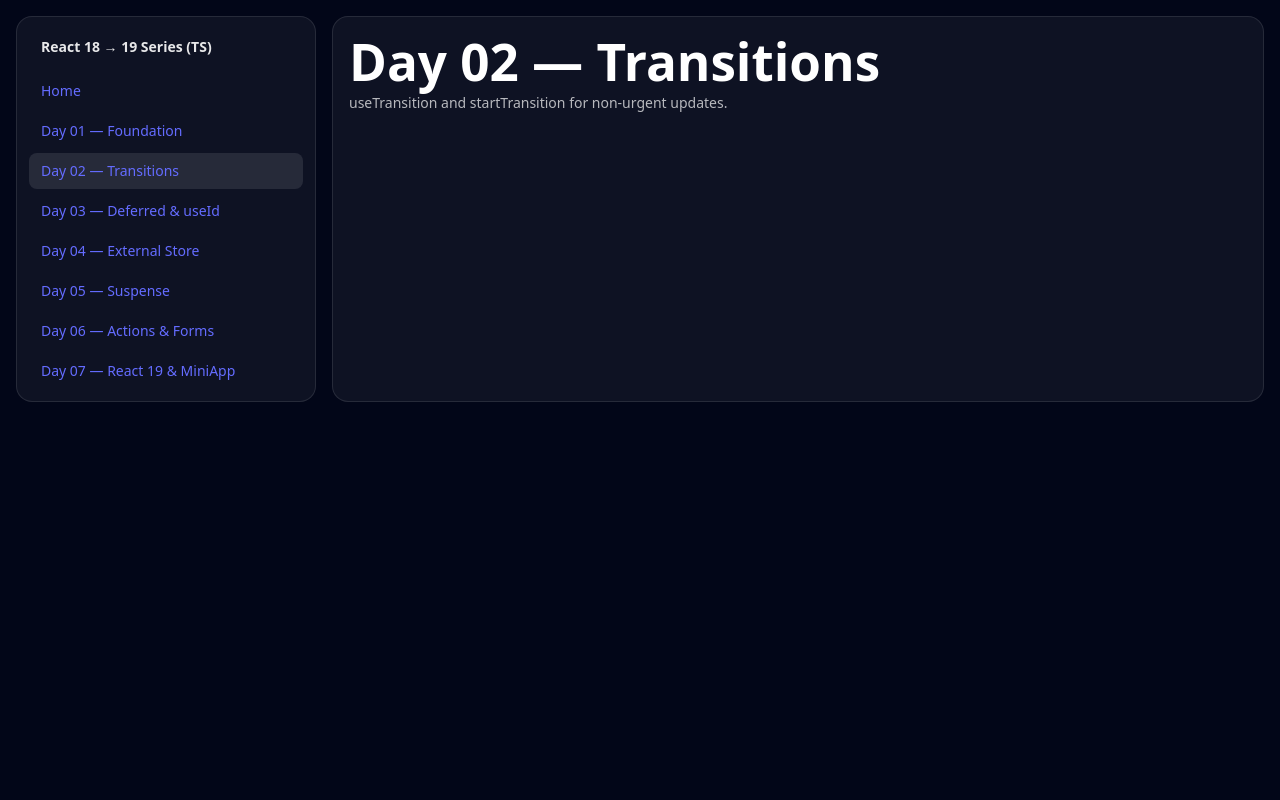
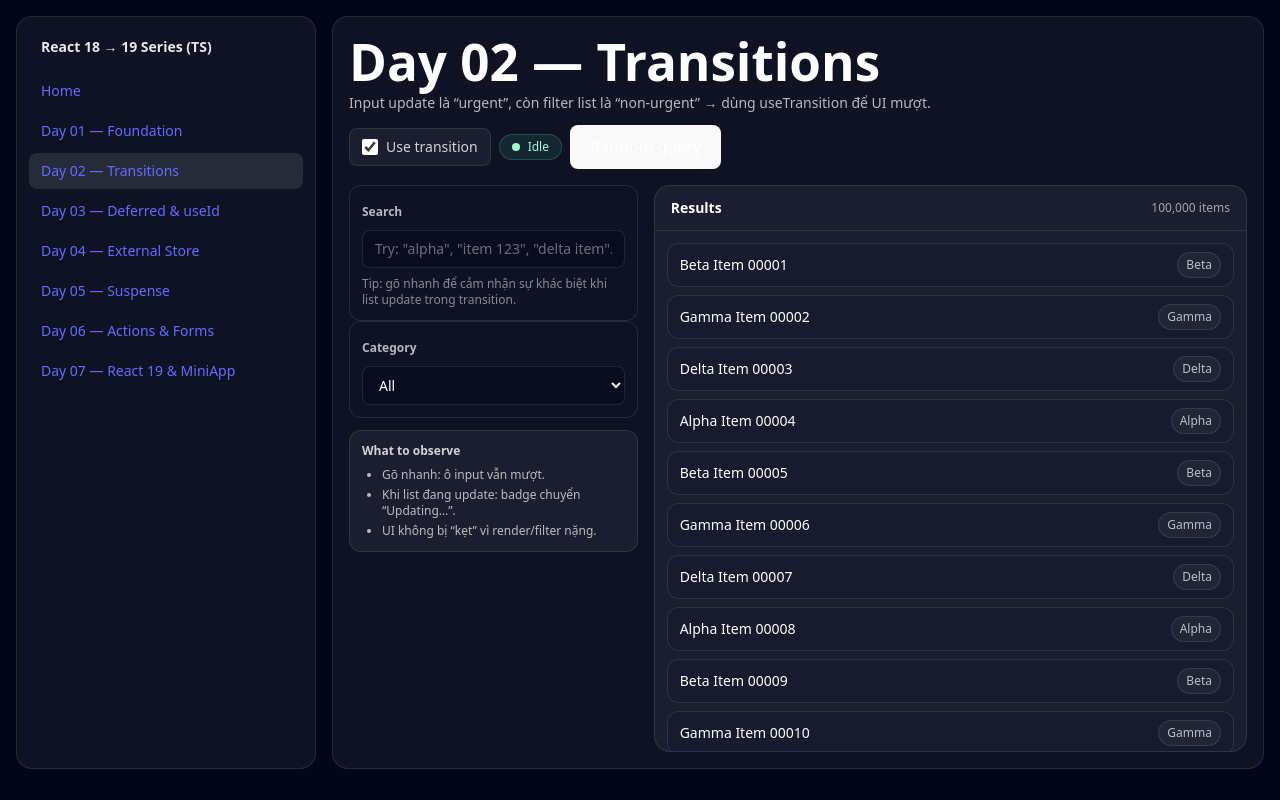
Before and after one commit to chunghoangtu/react-18-19-playground, a React (Vite) app: page /pages/day-02 in a window 1280 px wide. Built offline with nearby package versions, Linux system fonts and the light colour scheme.

Commit message:
[Day02] - Transitions

```diff
--- /dev/null
+++ b/src/features/day02/components/BigList.tsx
@@ -0,0 +1,53 @@
+import type { Item } from "../data/generateItems";
+
+type BigListProps = {
+  items: Item[];
+  pending: boolean;
+};
+
+export function BigList({ items, pending }: BigListProps) {
+  return (
+    <div className="relative overflow-hidden rounded-2xl border border-white/10 bg-white/5">
+      <div className="flex items-center justify-between gap-3 border-b border-white/10 px-4 py-3">
+        <div className="text-sm font-semibold">Results</div>
+        <div className="text-xs text-white/60">{items.length.toLocaleString()} items</div>
+      </div>
+
+      {/* overlay nhẹ khi pending */}
+      {pending ? (
+        <div className="pointer-events-none absolute inset-0 bg-slate-950/30 backdrop-blur-[1px]">
+          <div className="p-4">
+            <div className="h-3 w-40 rounded bg-white/10" />
+            <div className="mt-3 space-y-2">
+              {Array.from({ length: 8 }).map((_, idx) => (
+                <div key={idx} className="h-8 rounded-lg bg-white/10" />
+              ))}
+            </div>
+          </div>
+        </div>
+      ) : null}
+
+      <div className="max-h-[520px] overflow-auto p-3">
+        <ul className="space-y-2">
+          {items.slice(0, 500).map((item) => (
+            <li
+              key={item.id}
+              className="rounded-xl border border-white/10 bg-slate-900/30 px-3 py-2"
+            >
+              <div className="flex items-center justify-between gap-3">
+                <div className="text-sm font-medium">{item.name}</div>
+                <span className="rounded-full border border-white/10 bg-white/5 px-2 py-1 text-xs text-white/70">
+                  {item.category}
+                </span>
+              </div>
+            </li>
+          ))}
+        </ul>
+
+        <div className="mt-3 text-xs text-white/50">
+          (Chỉ render tối đa 500 item để UI dễ nhìn; filter vẫn chạy trên toàn bộ dataset.)
+        </div>
+      </div>
+    </div>
+  );
+}
--- /dev/null
+++ b/src/features/day02/components/CategorySelect.tsx
@@ -0,0 +1,27 @@
+import type { Item } from "../data/generateItems";
+
+type Category = Item["category"] | "All";
+
+type Props = {
+  value: Category;
+  onChange: (next: Category) => void;
+};
+
+export function CategorySelect({ value, onChange }: Props) {
+  return (
+    <div className="rounded-xl border border-white/10 bg-slate-900/30 p-3">
+      <label className="text-xs font-semibold text-white/70">Category</label>
+      <select
+        value={value}
+        onChange={(e) => onChange(e.target.value as Category)}
+        className="mt-2 w-full rounded-lg border border-white/10 bg-slate-950/40 px-3 py-2 text-sm text-white outline-none focus:border-white/20"
+      >
+        <option value="All">All</option>
+        <option value="Alpha">Alpha</option>
+        <option value="Beta">Beta</option>
+        <option value="Gamma">Gamma</option>
+        <option value="Delta">Delta</option>
+      </select>
+    </div>
+  );
+}
--- /dev/null
+++ b/src/features/day02/components/PendingBadge.tsx
@@ -0,0 +1,24 @@
+type PendingBadgeProps = {
+  pending: boolean;
+};
+
+export function PendingBadge({ pending }: PendingBadgeProps) {
+  return (
+    <span
+      className={[
+        "inline-flex items-center gap-2 rounded-full border px-3 py-1 text-xs",
+        pending
+          ? "border-amber-300/20 bg-amber-300/10 text-amber-200"
+          : "border-emerald-300/20 bg-emerald-300/10 text-emerald-200",
+      ].join(" ")}
+    >
+      <span
+        className={[
+          "h-2 w-2 rounded-full",
+          pending ? "animate-pulse bg-amber-200" : "bg-emerald-200",
+        ].join(" ")}
+      />
+      {pending ? "Updating…" : "Idle"}
+    </span>
+  );
+}
--- /dev/null
+++ b/src/features/day02/components/SearchBox.tsx
@@ -0,0 +1,24 @@
+import * as React from "react";
+
+type SearchBoxProps = {
+  value: string;
+  onChange: (next: string) => void;
+  placeholder?: string;
+};
+
+export function SearchBox({ value, onChange, placeholder }: SearchBoxProps) {
+  return (
+    <div className="rounded-xl border border-white/10 bg-slate-900/30 p-3">
+      <label className="text-xs font-semibold text-white/70">Search</label>
+      <input
+        value={value}
+        onChange={(e) => onChange(e.target.value)}
+        placeholder={placeholder ?? "Type to filter…"}
+        className="mt-2 w-full rounded-lg border border-white/10 bg-slate-950/40 px-3 py-2 text-sm text-white outline-none placeholder:text-white/40 focus:border-white/20"
+      />
+      <div className="mt-2 text-xs text-white/50">
+        Tip: gõ nhanh để cảm nhận sự khác biệt khi list update trong transition.
+      </div>
+    </div>
+  );
+}
--- /dev/null
+++ b/src/features/day02/data/generateItems.ts
@@ -0,0 +1,20 @@
+export type Item = {
+  id: number;
+  name: string;
+  category: "Alpha" | "Beta" | "Gamma" | "Delta";
+};
+
+const categories: Item["category"][] = ["Alpha", "Beta", "Gamma", "Delta"];
+
+export function generateItems(count: number): Item[] {
+  const items: Item[] = [];
+  for (let i = 1; i <= count; i += 1) {
+    const cat = categories[i % categories.length];
+    items.push({
+      id: i,
+      category: cat,
+      name: `${cat} Item ${i.toString().padStart(5, "0")}`,
+    });
+  }
+  return items;
+}
--- a/src/routes/pages/day-02.tsx
+++ b/src/routes/pages/day-02.tsx
@@ -1,14 +1,160 @@
+import * as React from "react";
 import { createFileRoute } from "@tanstack/react-router";
 
+import {
+  generateItems,
+  type Item,
+} from "../../features/day02/data/generateItems";
+import { SearchBox } from "../../features/day02/components/SearchBox";
+import { PendingBadge } from "../../features/day02/components/PendingBadge";
+import { BigList } from "../../features/day02/components/BigList";
+import { CategorySelect } from "../../features/day02/components/CategorySelect";
+
+type Category = Item["category"] | "All";
+
+const ALL_ITEMS: Item[] = generateItems(100_000);
+
+function filterItems(items: Item[], query: string, category: Category): Item[] {
+  const q = query.trim().toLowerCase();
+  if (!q) return items;
+
+  // Filter nặng hơn một chút để bạn cảm nhận transition rõ (đừng quá nặng kẻo lag máy)
+  // return items.filter((it) => it.name.toLowerCase().includes(q));
+  return items.filter((it) => {
+    const okCategory = category === "All" ? true : it.category === category;
+    const okQuery = !q ? true : it.name.toLowerCase().includes(q);
+    return okCategory && okQuery;
+  });
+}
+
 export const Route = createFileRoute("/pages/day-02")({
-  component: () => (
+  component: Day02Transitions,
+});
+
+function Day02Transitions() {
+  const [query, setQuery] = React.useState("");
+  const [filtered, setFiltered] = React.useState<Item[]>(ALL_ITEMS);
+
+  const [isPending, startTransition] = React.useTransition();
+
+  type Category = Item["category"] | "All";
+
+  const [category, setCategory] = React.useState<Category>("All");
+
+  const [useTransitions, setUseTransitions] = React.useState(true);
+
+  const applyFilter = React.useCallback(
+    (nextQuery: string, nextCategory: Category) => {
+      const run = () =>
+        setFiltered(filterItems(ALL_ITEMS, nextQuery, nextCategory));
+
+      if (useTransitions) {
+        startTransition(run);
+      } else {
+        run(); // update ngay (dễ cảm nhận lag hơn nếu filter nặng)
+      }
+    },
+    [startTransition, useTransitions],
+  );
+
+  // const onChangeQuery = (next: string) => {
+  //   // Urgent update: input phải phản hồi ngay
+  //   setQuery(next);
+
+  //   // Non-urgent update: filter list chạy trong transition
+  //   startTransition(() => {
+  //     setFiltered(filterItems(ALL_ITEMS, next, category));
+  //   });
+  // };
+
+  const onChangeQuery = (next: string) => {
+    setQuery(next);
+    // startTransition(() => {
+    //   setFiltered(filterItems(ALL_ITEMS, next, category));
+    // });
+
+    applyFilter(next, category);
+  };
+
+  const onChangeCategory = (next: Category) => {
+    setCategory(next);
+    // startTransition(() => {
+    //   setFiltered(filterItems(ALL_ITEMS, query, next));
+    // });
+
+    applyFilter(query, next);
+  };
+
+  // Bonus: demo startTransition (API dạng function) cũng tương tự:
+  const randomQuery = () => {
+    const samples = [
+      "alpha",
+      "beta",
+      "gamma",
+      "delta",
+      "item 1",
+      "item 99",
+      "",
+    ];
+    const next = samples[Math.floor(Math.random() * samples.length)];
+    setQuery(next);
+    startTransition(() => setFiltered(filterItems(ALL_ITEMS, next, category)));
+  };
+
+  return (
     <div className="space-y-4">
-      <div>
-        <h1 className="text-2xl font-semibold">Day 02 — Transitions</h1>
-        <p className="mt-1 text-sm text-white/70">
-          useTransition and startTransition for non-urgent updates.
-        </p>
+      <div className="flex flex-wrap items-start justify-between gap-3">
+        <div>
+          <h1 className="text-2xl font-semibold">Day 02 — Transitions</h1>
+          <p className="mt-1 text-sm text-white/70">
+            Input update là “urgent”, còn filter list là “non-urgent” → dùng
+            useTransition để UI mượt.
+          </p>
+        </div>
+
+        <div className="flex items-center gap-2">
+          <label className="flex items-center gap-2 rounded-lg border border-white/10 bg-white/5 px-3 py-2 text-sm text-white/80">
+            <input
+              type="checkbox"
+              checked={useTransitions}
+              onChange={(e) => setUseTransitions(e.target.checked)}
+              className="h-4 w-4 accent-white"
+            />
+            Use transition
+          </label>
+
+          <PendingBadge pending={isPending} />
+          <button
+            onClick={randomQuery}
+            className="rounded-lg border border-white/10 px-3 py-2 text-sm hover:bg-white/5"
+          >
+            Random query
+          </button>
+        </div>
+      </div>
+
+      <div className="grid grid-cols-1 gap-4 lg:grid-cols-12">
+        <div className="lg:col-span-4">
+          <SearchBox
+            value={query}
+            onChange={onChangeQuery}
+            placeholder='Try: "alpha", "item 123", "delta item"...'
+          />
+          <CategorySelect value={category} onChange={onChangeCategory} />
+          <div className="mt-3 rounded-xl border border-white/10 bg-white/5 p-3 text-xs text-white/70">
+            <div className="font-semibold text-white/80">What to observe</div>
+            <ul className="mt-2 list-disc space-y-1 pl-5">
+              <li>Gõ nhanh: ô input vẫn mượt.</li>
+              <li>Khi list đang update: badge chuyển “Updating…”.</li>
+              <li>UI không bị “kẹt” vì render/filter nặng.</li>
+            </ul>
+          </div>
+        </div>
+
+        <div className="lg:col-span-8">
+          <BigList items={filtered} pending={isPending} />
+        </div>
       </div>
     </div>
-  ),
-});
+  );
+}
```
